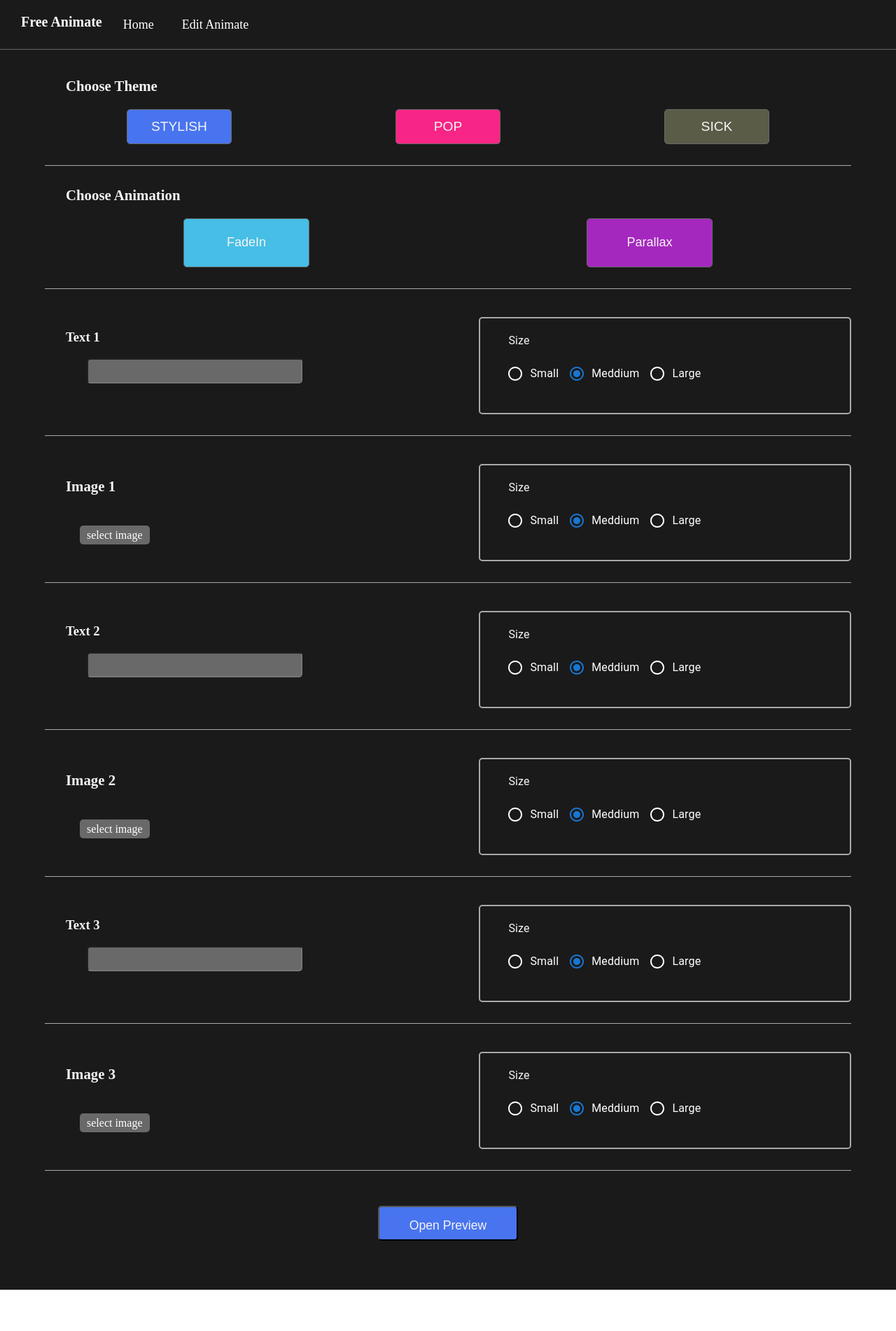
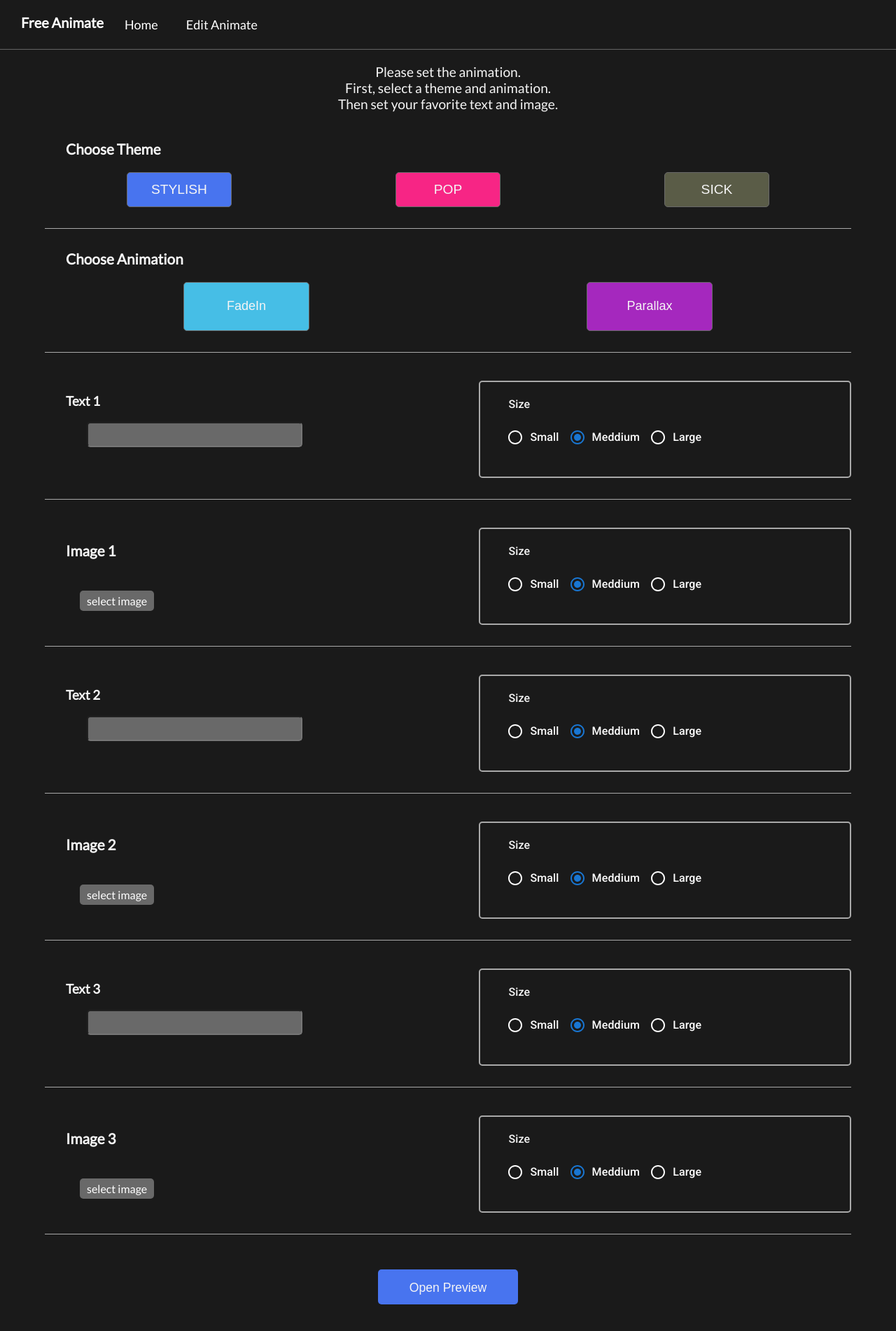
Before and after one commit to zvvlj0219/free-animate, a React app: page /edit_animate in a window 1280 px wide. Shown: the top 1902 px of the page at 70% size. Before the commit the page ends 1843 px from the top, so only its background shows below. Built offline with nearby package versions, Linux system fonts and the light colour scheme.

Commit message:
fixed select image input

```diff
--- a/public/index.html
+++ b/public/index.html
@@ -4,7 +4,9 @@
   <meta charset="UTF-8">
   <meta http-equiv="X-UA-Compatible" content="IE=edge">
   <meta name="viewport" content="width=device-width, initial-scale=1.0">
-  <title>Free-Animate</title>
+  <link rel="preconnect" href="https://fonts.googleapis.com">
+  <link rel="preconnect" href="https://fonts.gstatic.com" crossorigin>
+  <link href="https://fonts.googleapis.com/css2?family=Lato&family=Roboto:wght@500&display=swap" rel="stylesheet">  <title>Free-Animate</title>
 </head>
 <body>
   <div id="root"></div>
--- a/src/client/components/uikit/EditImageArea.tsx
+++ b/src/client/components/uikit/EditImageArea.tsx
@@ -65,6 +65,7 @@
                         <span>select image</span>
                         <input
                             type='file'
+                            id='select_image_form'
                             accept='image/*'
                             style={{
                                 display: 'none'
--- a/src/client/scss/editAnimate.scss
+++ b/src/client/scss/editAnimate.scss
@@ -1,5 +1,12 @@
 .editAnimate {
     width: 100%;
+
+    .describe {
+        color: whitesmoke;
+        font-size: 1.2rem;
+        text-align: center;
+        padding-top: 20px;
+    }
 
     .form_wrapper {
         .edit_theme {
@@ -413,7 +420,7 @@
 
     .link {
         width: 100%;
-        height: 130px;
+        height: 150px;
         padding: 20px 0;
 
         h3 {
@@ -428,6 +435,7 @@
             margin: 30px auto;
             text-align: center;
             color: whitesmoke;
+            border: none;
             border-radius: 5px;
             line-height: 50px;
             font-size: 1.1rem;
--- a/src/client/scss/index.scss
+++ b/src/client/scss/index.scss
@@ -1,6 +1,7 @@
 body {
     user-select: none;
     margin: 0;
+    font-family: 'Lato', sans-serif;
 }
 
 a {
--- a/src/client/view/EditAnimate.tsx
+++ b/src/client/view/EditAnimate.tsx
@@ -238,6 +238,11 @@
     return (
         <div className='editAnimate'>
             <div className='form_wrapper'>
+                <div className='describe'>
+                    Please set the animation.<br />
+                    First, select a theme and animation.<br />
+                    Then set your favorite text and image.
+                </div>
                 <div className='edit_theme'>
                     <h3>Choose Theme</h3>
                     <div className='button_wrapper'>
```
Also changed, not shown: 4 other files (tests, documents, lock files or other folders).
